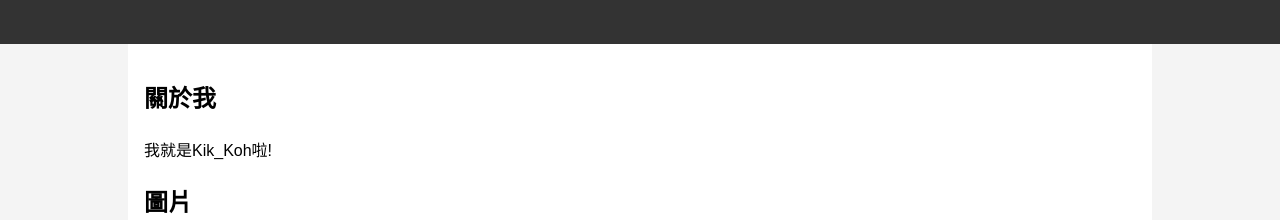
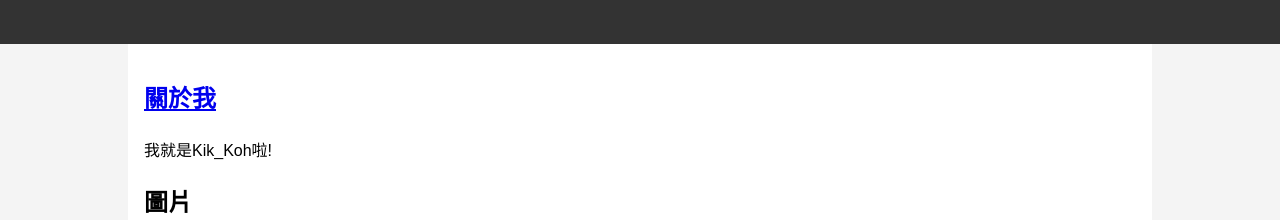
Before and after one commit to 10809104/kik_koh2024, a plain HTML site: page index.html in a window 1280 px wide. Shown: the part 82-302 px from the top of the page. Drawn offline with Linux system fonts and the light colour scheme.

Commit message:
Update index.html

```diff
--- a/index.html
+++ b/index.html
@@ -52,7 +52,7 @@
     </header>
     <div class="container">
         <div class="main-content">
-            <h2>關於我</h2>
+            <h2><a href="about.html">關於我</a></h2>
             <p>我就是Kik_Koh啦!</p>
             <h2>圖片</h2>
             <img src="https://raw.githubusercontent.com/10809104/kik_koh2024/refs/heads/main/kik_koh%20avatar.jpg?token=GHSAT0AAAAAAC6UQMNYKXGRZLMXDU6D2OHQZ5IPQDA" alt="描述文字" style="width:15%;height:auto;border:2px solid #ddd;box-shadow: 4px 4px 10px rgba(0,0,0,0.1);">
```
